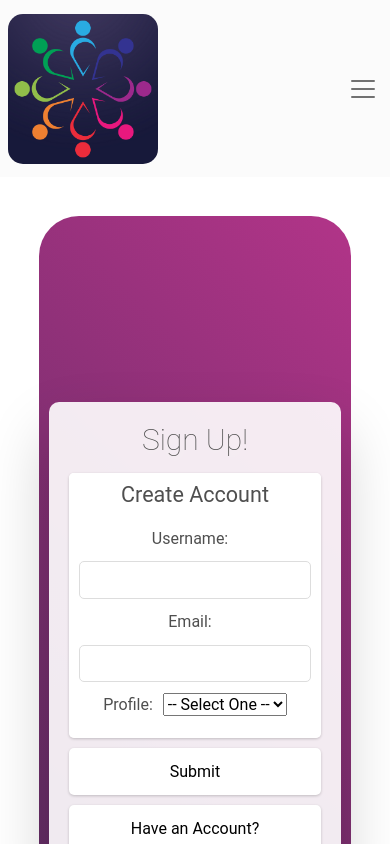
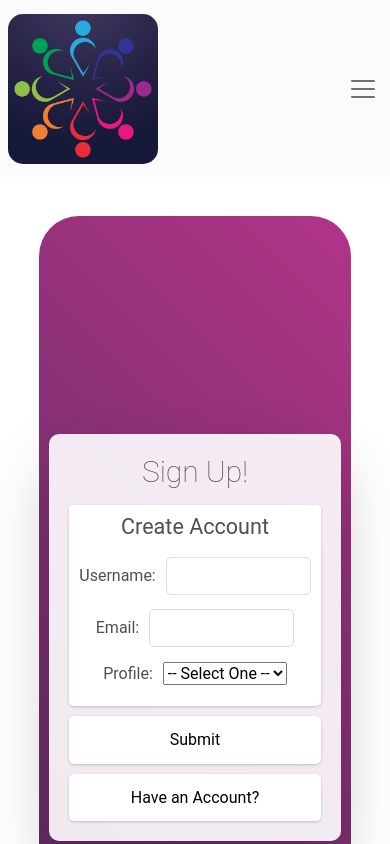
Before and after one commit to BoostMyAthlete/BoostMyAthlete, a React (Vite) app in the folder frontend/: page /signin in a window 390 px wide. Shown: the top 844 px of the page. Built offline with nearby package versions, Linux system fonts and the light colour scheme.

Commit message:
some changes to signup css

```diff
--- a/frontend/src/components/SignupForm/signupform.css
+++ b/frontend/src/components/SignupForm/signupform.css
@@ -129,4 +129,6 @@ section#entry-page form button:hover {
     section#entry-page{
         margin:10%;
     }
+    section#entry-page form fieldset ul li input {
+        width: 145px;}
 }
```
